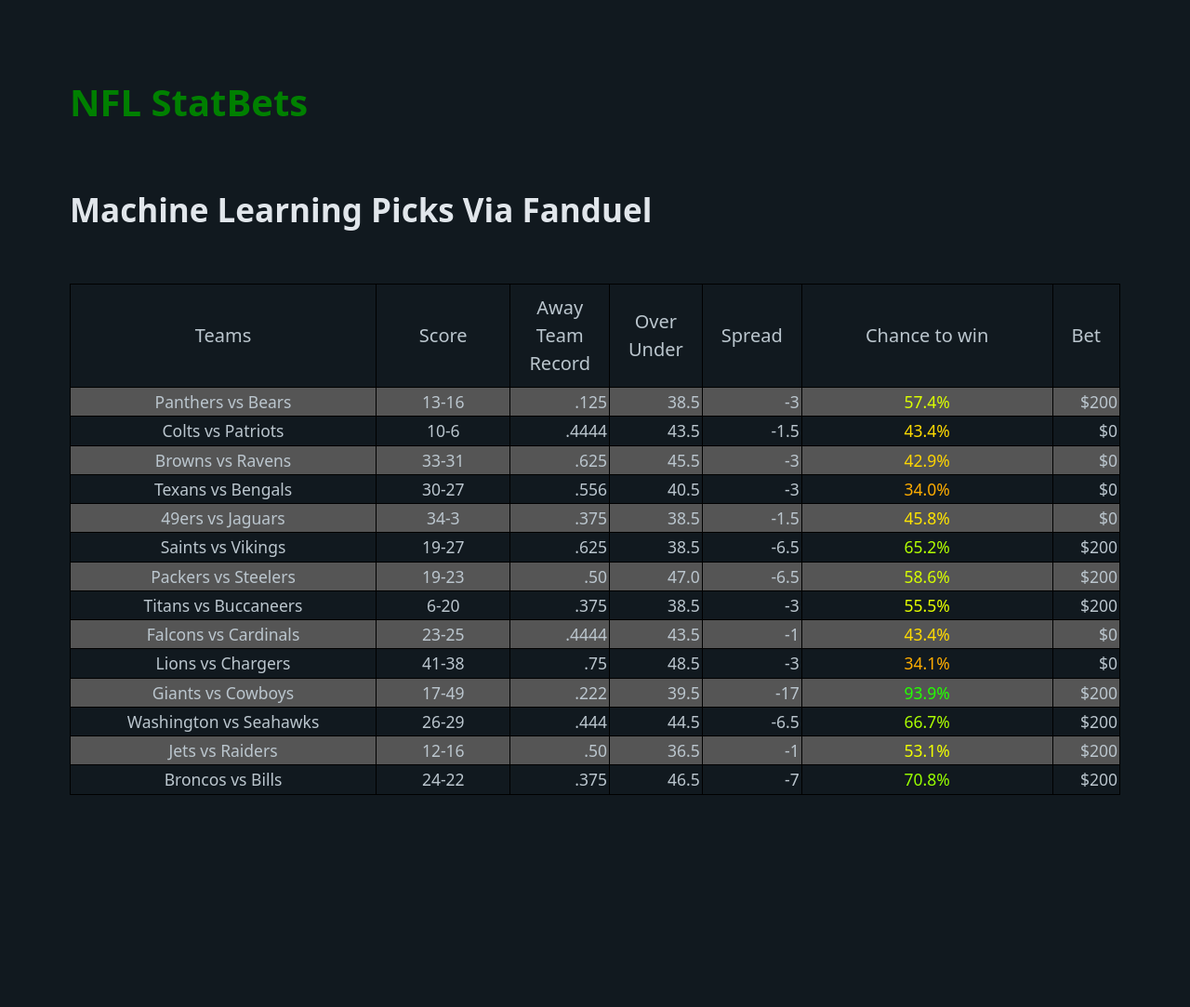
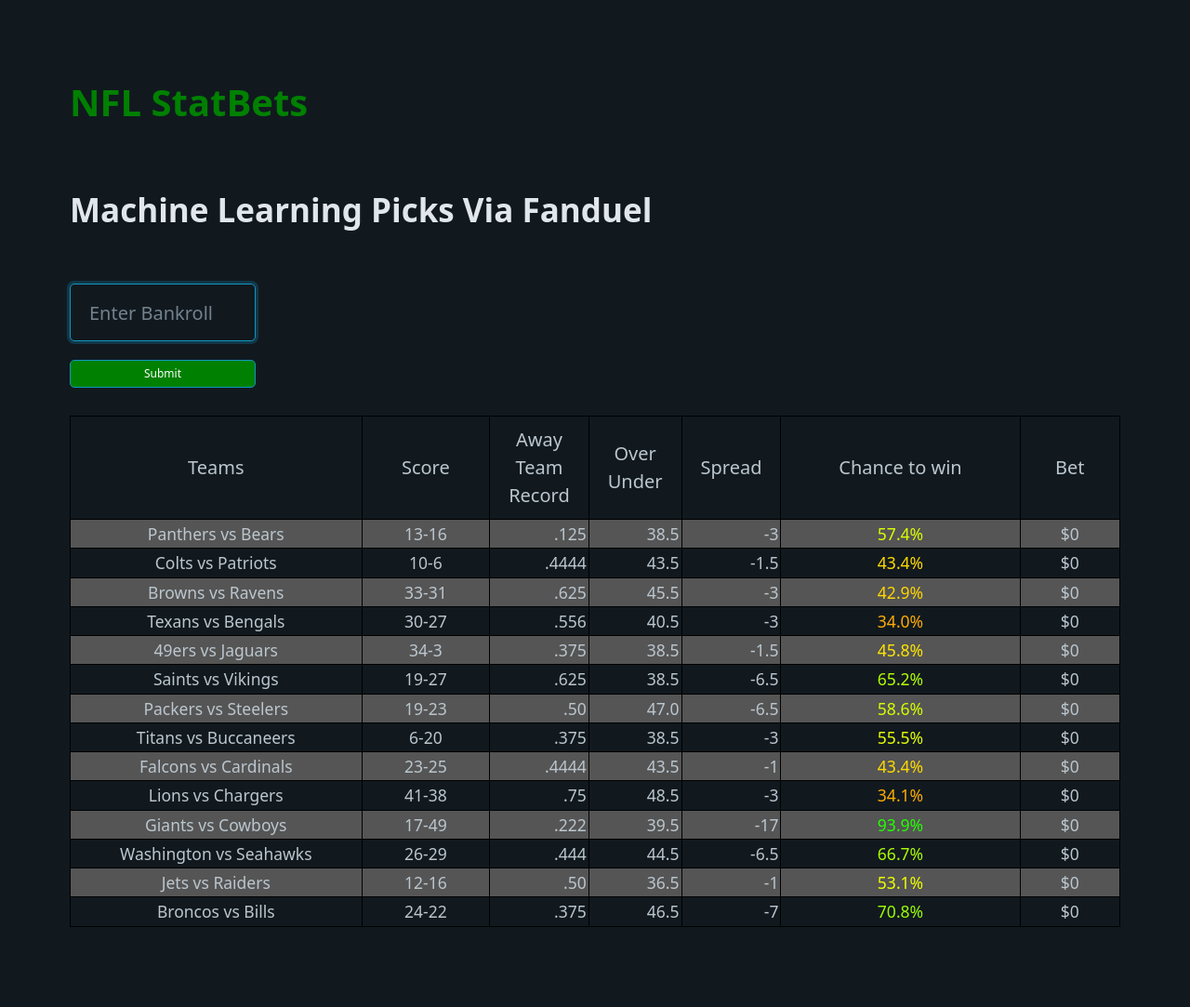
Before and after one commit to samsnav/Capstone, a Flask app: page / in a window 1280 px wide. Shown: the whole page at 93% size. Before the commit the page ends 855 px from the top, so only its background shows below. Run offline with Flask 3, Linux system fonts and the light colour scheme; parts of the project's set-up code (start-up, migrations or seed data) failed here and were passed over.

Commit message:
bankroll

```diff
--- a/templates/index.html
+++ b/templates/index.html
@@ -1,3 +1,4 @@
+
 <!doctype html>
 <html lang="en" data-theme="dark">
 <head>
@@ -35,6 +36,20 @@
 <main class="container">
     <h1>NFL StatBets</h1>
     <h2>Machine Learning Picks Via Fanduel</h2>
+    <form role="form" method='POST' action='/' id="myForm">
+      <div class="form-group">
+        <input type="text" name="url" class="form-control" id="url-box" placeholder="Enter Bankroll" style="max-width: 200px;" autofocus required>
+      </div>
+      <style>
+          .small-button {
+              padding: 5px 10px;
+              font-size: 12px;
+              max-width: 200px;
+              background-color: green;
+          }
+      </style>
+    <button type="submit" class="btn btn-default small-button">Submit</button>
+    </form>
     <table role="grid">
         <thead>
         <th>Teams</th>
@@ -54,7 +69,7 @@
               <td class="numbers">38.5</td>
               <td class="numbers">-3</td>
               <td class="win-percentage" id="win1">57.4%</td>
-              <td class="numbers">$200</td>
+              <td class="bet-cell">$0</td>
           </tr>
           <tr>
               <td>Colts vs Patriots</td>
@@ -63,7 +78,7 @@
               <td class="numbers">43.5</td>
               <td class="numbers">-1.5</td>
               <td class="win-percentage" id="win2">43.4%</td>
-              <td class="numbers">$0</td>
+              <td class="bet-cell">$0</td>
           </tr>
           <tr>
               <td>Browns vs Ravens</td>
@@ -72,7 +87,7 @@
               <td class="numbers">45.5</td>
               <td class="numbers">-3</td>
               <td class="win-percentage" id="win3">42.9%</td>
-              <td class="numbers">$0</td>
+              <td class="bet-cell">$0</td>
           </tr>
           <tr>
               <td>Texans vs Bengals</td>
@@ -81,7 +96,7 @@
               <td class="numbers">40.5</td>
               <td class="numbers">-3</td>
               <td class="win-percentage" id="win4">34.0%</td>
-              <td class="numbers">$0</td>
+              <td class="bet-cell">$0</td>
           </tr>
           <tr>
               <td>49ers vs Jaguars</td>
@@ -90,7 +105,7 @@
               <td class="numbers">38.5</td>
               <td class="numbers">-1.5</td>
               <td class="win-percentage" id="win5">45.8%</td>
-              <td class="numbers">$0</td>
+              <td class="bet-cell">$0</td>
           </tr>
           <tr>
               <td>Saints vs Vikings</td>
@@ -99,7 +114,7 @@
               <td class="numbers">38.5</td>
               <td class="numbers">-6.5</td>
               <td class="win-percentage" id="win6">65.2%</td>
-              <td class="numbers">$200</td>
+              <td class="bet-cell">$0</td>
           </tr>
           <tr>
               <td>Packers vs Steelers</td>
@@ -108,7 +123,7 @@
               <td class="numbers">47.0</td>
               <td class="numbers">-6.5</td>
               <td class="win-percentage" id="win7">58.6%</td>
-              <td class="numbers">$200</td>
+              <td class="bet-cell">$0</td>
           </tr>
           <tr>
               <td>Titans vs Buccaneers</td>
@@ -117,7 +132,7 @@
               <td class="numbers">38.5</td>
               <td class="numbers">-3</td>
               <td class="win-percentage" id="win8">55.5%</td>
-              <td class="numbers">$200</td>
+              <td class="bet-cell">$0</td>
           </tr>
           <tr>
               <td>Falcons vs Cardinals</td>
@@ -126,7 +141,7 @@
               <td class="numbers">43.5</td>
               <td class="numbers">-1</td>
               <td class="win-percentage" id="win9">43.4%</td>
-              <td class="numbers">$0</td>
+              <td class="bet-cell">$0</td>
           </tr>
           <tr>
               <td>Lions vs Chargers</td>
@@ -135,7 +150,7 @@
               <td class="numbers">48.5</td>
               <td class="numbers">-3</td>
               <td class="win-percentage" id="win10">34.1%</td>
-              <td class="numbers">$0</td>
+              <td class="bet-cell">$0</td>
           </tr>
           <tr>
               <td>Giants vs Cowboys</td>
@@ -144,7 +159,7 @@
               <td class="numbers">39.5</td>
               <td class="numbers">-17</td>
               <td class="win-percentage" id="win11">93.9%</td>
-              <td class="numbers">$200</td>
+              <td class="bet-cell">$0</td>
           </tr>
           <tr>
               <td>Washington vs Seahawks</td>
@@ -153,7 +168,7 @@
               <td class="numbers">44.5</td>
               <td class="numbers">-6.5</td>
               <td class="win-percentage" id="win12">66.7%</td>
-              <td class="numbers">$200</td>
+              <td class="bet-cell">$0</td>
           </tr>
           <tr>
               <td>Jets vs Raiders</td>
@@ -162,7 +177,7 @@
               <td class="numbers">36.5</td>
               <td class="numbers">-1</td>
               <td class="win-percentage" id="win13">53.1%</td>
-              <td class="numbers">$200</td>
+              <td class="bet-cell">$0</td>
           </tr>
           <tr>
               <td>Broncos vs Bills</td>
@@ -171,13 +186,38 @@
               <td class="numbers">46.5</td>
               <td class="numbers">-7</td>
               <td class="win-percentage" id="win14">70.8%</td>
-              <td class="numbers">$200</td>
+              <td class="bet-cell">$0</td>
           </tr>
 
         </tbody>
     </table>
 </main>
 
+  <script>
+      // Add event listener to form submission
+      document.getElementById('myForm').addEventListener('submit', function(event) {
+          event.preventDefault();
+          // Retrieve the value from the text box
+          var textBoxValue = document.getElementById('url-box').value;
+          console.log("Text Box Value: " + textBoxValue);
+
+          // Update the "Bet" column for each row in the table
+          var tableRows = document.getElementById('table-body').getElementsByTagName('tr');
+          for (var i = 0; i < tableRows.length; i++) {
+              var row = tableRows[i];
+              // Generate a unique ID for each row (e.g., 'row1', 'row2', ...)
+              var rowId = 'row' + (i + 1);
+              row.id = rowId;
+              // Update the "Bet" column for the current row with the value from the text box
+              if (parseFloat(row.querySelector('.win-percentage').textContent) > 50) {
+                var percent = parseFloat(row.querySelector('.win-percentage').textContent)
+                var betValue = (textBoxValue / 16) * (percent / 100);
+                var roundedBetValue = betValue.toFixed(2);
+                row.querySelector('.bet-cell').textContent = '$' + roundedBetValue;
+              }
+          }
+      });
+  </script>
 
 
   <script>
```
